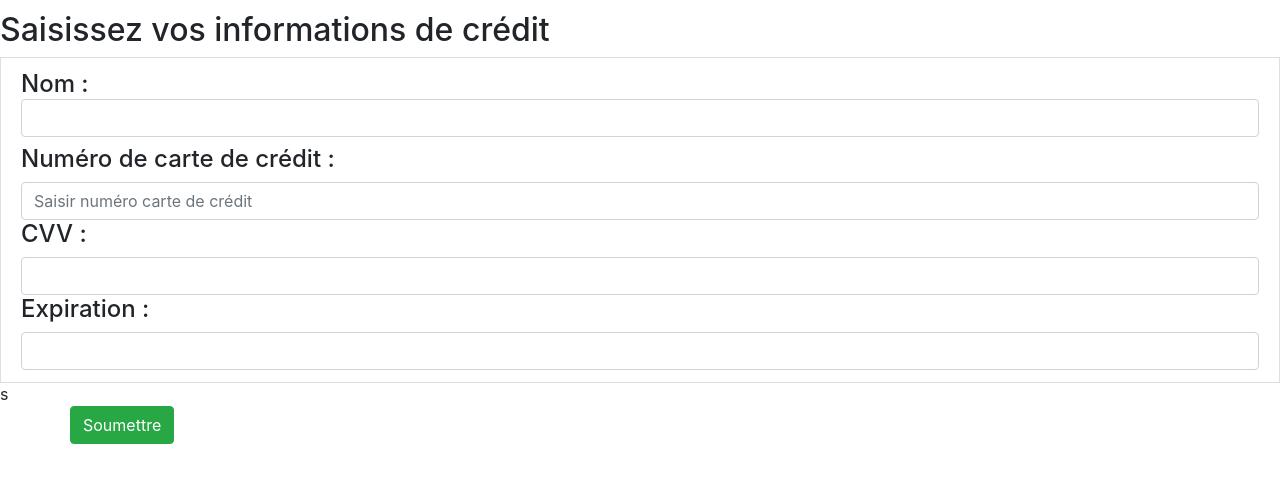
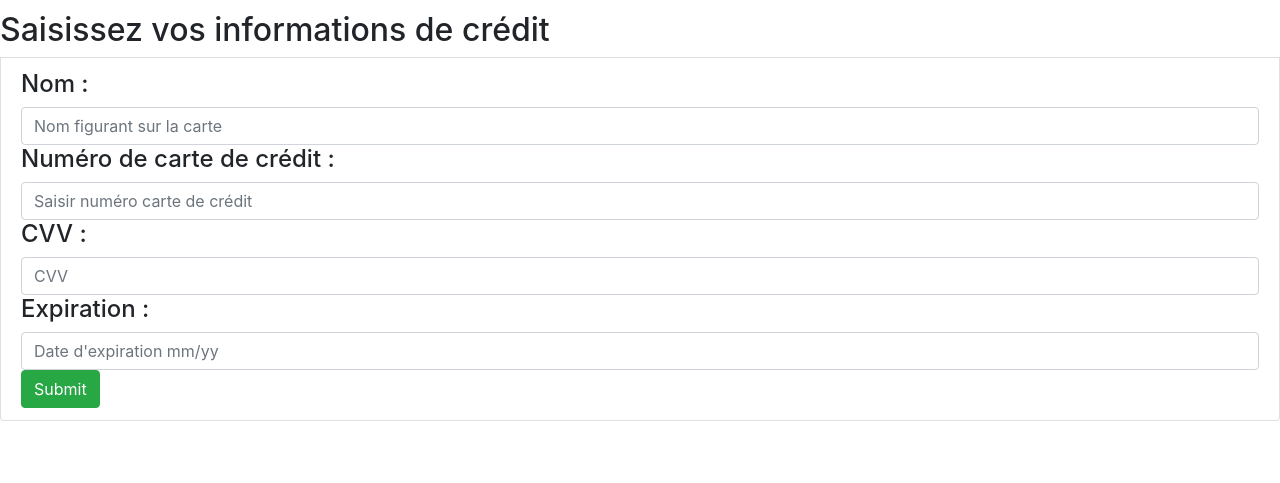
Before and after one commit to gti525/h19-vente2, an Angular app: page /checkout-credit in a window 1280 px wide. Shown: the part 191-674 px from the top of the page. Built offline with nearby package versions, Linux system fonts and the light colour scheme.

Commit message:
Add Pass of a creditCard to recap

```diff
--- a/src/app/app.module.ts
+++ b/src/app/app.module.ts
@@ -1,6 +1,6 @@
 import { BrowserModule } from '@angular/platform-browser';
 import { NgModule } from '@angular/core';
-import { FormsModule } from '@angular/forms';
+import { FormsModule, ReactiveFormsModule } from '@angular/forms';
 
 import { AppRoutingModule } from './app-routing.module';
 import { AppComponent } from './app.component';
@@ -35,6 +35,7 @@ const appRoutes : Routes = [
     BrowserModule,
     AppRoutingModule,
     FormsModule,
+    ReactiveFormsModule,
     HttpClientModule,
     RouterModule.forRoot(appRoutes)
   ],
--- a/src/app/checkout-credit/checkout-credit.component.html
+++ b/src/app/checkout-credit/checkout-credit.component.html
@@ -4,24 +4,16 @@
 
 <li class="list-group-item">
 
-  <h4> Nom :  <input type="text" class="form-control" > </h4>
+  <form [formGroup]="creditCardFormGroup" (ngSubmit)="onSubmit()">
+      <h4> Nom : </h4>
+      <input type="Nom" class="form-control" formControlName="name" placeholder="Nom figurant sur la carte" >
+      <h4> Numéro de carte de crédit : </h4>
+      <input type="text" class="form-control" formControlName="number" placeholder="Saisir numéro carte de crédit" >
+      <h4> CVV : </h4>
+      <input type="text" class="form-control" formControlName="cvv" placeholder="CVV" >
+      <h4> Expiration : </h4>
+      <input type="text" class="form-control" formControlName="expiration" placeholder="Date d'expiration mm/yy" >
 
-  <h4> Numéro de carte de crédit : </h4>
-  <input type="text" class="form-control" placeholder="Saisir numéro carte de crédit" >
-
-  <h4> CVV : </h4>
-  <input type="text" class="form-control">
-
-  <h4> Expiration : </h4>
-  <input type="text" class="form-control">
-
-</li>s
-
-<div class="container">
-  <div class="row">
-    <div class="col-xs-12">
-      <button class="btn btn-success"
-      routerLink="/home"> Soumettre </button>
-    </div>
-  </div>
-</div>
+      <input type="submit" class="btn btn-success"  value="Submit">
+  </form>
+</li>
--- a/src/app/checkout-credit/checkout-credit.component.ts
+++ b/src/app/checkout-credit/checkout-credit.component.ts
@@ -1,4 +1,8 @@
 import { Component, OnInit } from '@angular/core';
+import {Router, NavigationExtras} from "@angular/router";
+import { CheckoutPassService } from "../services/checkout-pass.service"
+import { CreditCard } from "../models/credit-card";
+import { FormGroup, FormBuilder, FormControl} from '@angular/forms';
 
 @Component({
   selector: 'app-checkout-credit',
@@ -7,9 +11,26 @@ import { Component, OnInit } from '@angular/core';
 })
 export class CheckoutCreditComponent implements OnInit {
 
-  constructor() { }
+  creditCardFormGroup: FormGroup;
+  creditCard: CreditCard;
+
+  constructor(
+    public checkoutPassService: CheckoutPassService,
+    private router: Router,
+    private fb: FormBuilder) {
+      this.creditCardFormGroup = this.fb.group({
+        name: new FormControl(''),
+        number: new FormControl(''),
+        cvv: new FormControl(''),
+        expiration: new FormControl('')
+      });
+    }
 
   ngOnInit() {
   }
 
+  public onSubmit(){
+    this.checkoutPassService.creditCard = new CreditCard(this.creditCardFormGroup.value);
+    this.router.navigate(["checkout-recap"]);
+  }
 }
--- a/src/app/checkout-recap/checkout-recap.component.html
+++ b/src/app/checkout-recap/checkout-recap.component.html
@@ -41,6 +41,7 @@
     <span class="checkout-client-line">{{creditCard.name}}</span>
     <span class="checkout-client-line">{{creditCard.number}}</span>
     <span class="checkout-client-line">{{creditCard.cvv}}</span>
+    <span class="checkout-client-line">{{creditCard.expiration}}</span>
 </div>
 
 <div class="row justify-content-md-center">
--- a/src/app/checkout-recap/checkout-recap.component.ts
+++ b/src/app/checkout-recap/checkout-recap.component.ts
@@ -1,7 +1,9 @@
 import { Component, OnInit } from '@angular/core';
 import { SPECTACLES } from '../mock/mock-spectacles';
 import { CLIENT1 } from '../mock/mock-client';
-import { CREDITCARD } from '../mock/mock-credit-card';
+
+import { CheckoutPassService } from "../services/checkout-pass.service"
+import { CreditCard } from "../models/credit-card";
 
 @Component({
   selector: 'app-checkout-recap',
@@ -13,10 +15,14 @@ export class CheckoutRecapComponent implements OnInit {
 
   spectacles = SPECTACLES;
   client = CLIENT1;
-  creditCard = CREDITCARD;
-  constructor() { }
+  creditCard: CreditCard;
+
+  constructor(
+    public checkoutPassService: CheckoutPassService,
+  ) { }
 
   ngOnInit() {
+    this.creditCard = this.checkoutPassService.creditCard;
   }
 
   getTotal(){
--- /dev/null
+++ b/src/app/models/credit-card.ts
@@ -0,0 +1,9 @@
+export class CreditCard {
+  public constructor(init?: Partial<CreditCard>) {
+    Object.assign(this, init);
+  }
+    name: string;
+    number: string;
+    cvv: string;
+    expiration: string;
+  }
--- /dev/null
+++ b/src/app/models/user.ts
@@ -0,0 +1,9 @@
+export class User {
+    id: number;
+    name: string;
+    firstName: string;
+    civicAddress: string;
+    city: string;
+    province: string;
+    postalCode: string;
+  }
--- /dev/null
+++ b/src/app/services/checkout-pass.service.ts
@@ -0,0 +1,14 @@
+import { Injectable } from '@angular/core';
+import { CreditCard } from "../models/credit-card";
+import { User } from "../models/user";
+
+@Injectable({
+  providedIn: 'root'
+})
+export class CheckoutPassService {
+
+  public creditCard: CreditCard;
+  public user: User;
+
+  constructor() { }
+}
```
Also changed, not shown: 1 other file (tests, documents, lock files or other folders).
